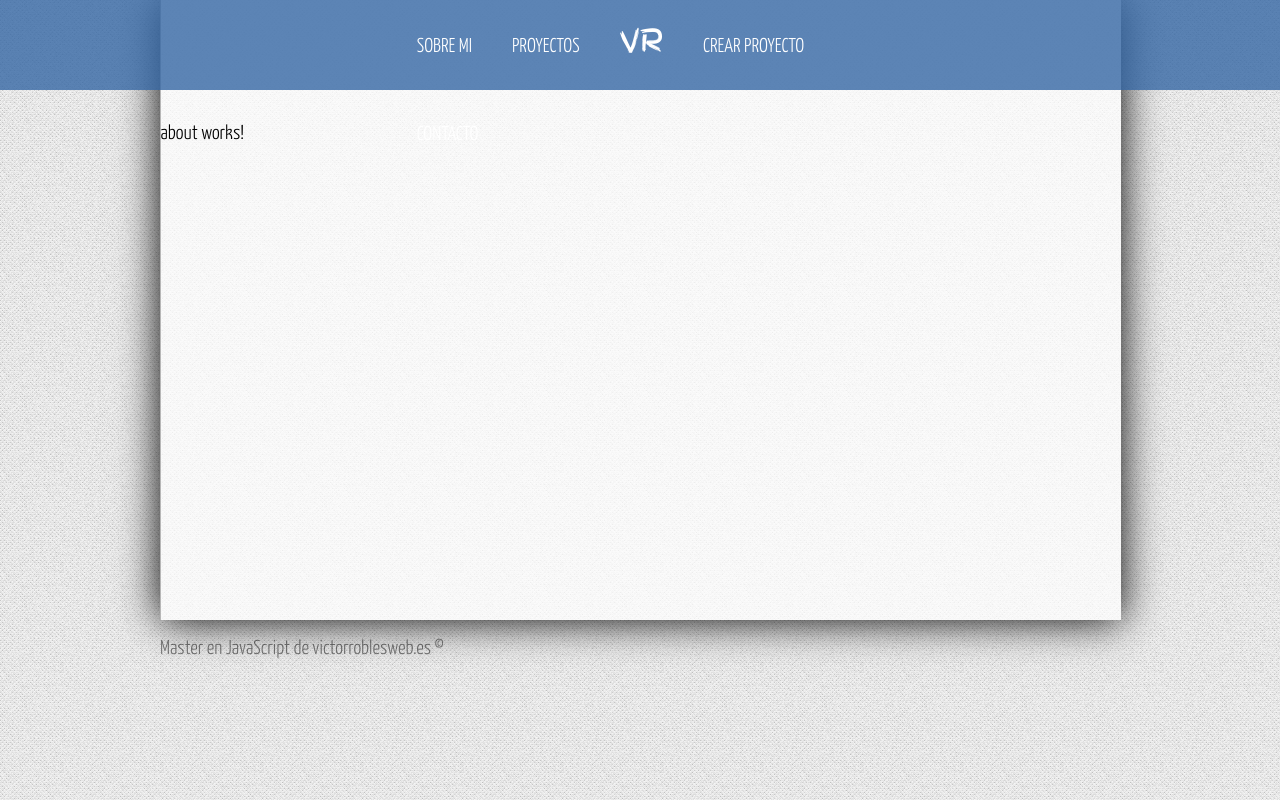
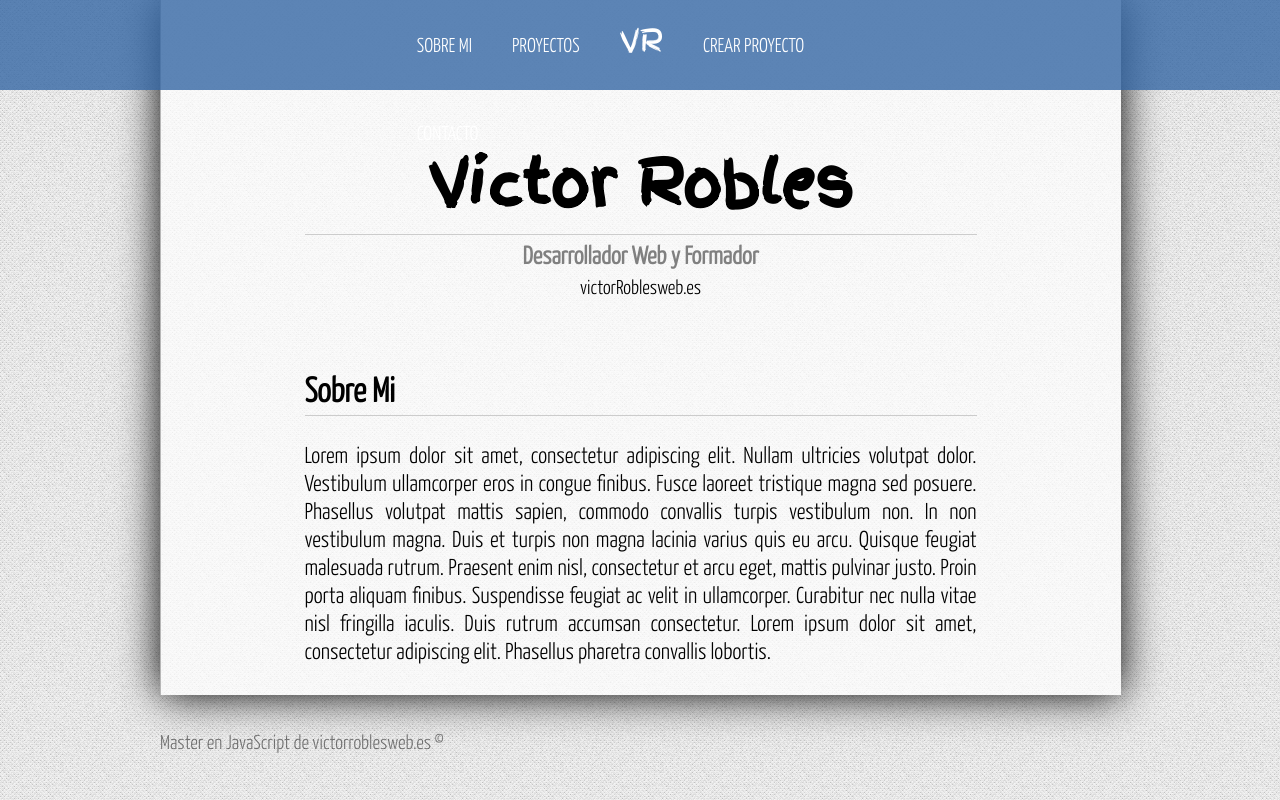
Before and after one commit to osmanjosue/MEANVictorRobles, an Angular app: page / in a window 1280 px wide. Built offline with nearby package versions, Linux system fonts and the light colour scheme.

Commit message:
69 seccion, 245 clase, Pagina sobre mi y estilos css

```diff
--- a/src/app/components/about/about.component.html
+++ b/src/app/components/about/about.component.html
@@ -1 +1,12 @@
-<p>about works!</p>
+<div id="title">
+    <h1>{{title}}</h1>
+    <h2> {{subtitle}}</h2>
+    <p>{{web}}</p>
+</div>
+
+<article class="about">
+    <h2>Sobre Mi</h2>
+    <p>
+        Lorem ipsum dolor sit amet, consectetur adipiscing elit. Nullam ultricies volutpat dolor. Vestibulum ullamcorper eros in congue finibus. Fusce laoreet tristique magna sed posuere. Phasellus volutpat mattis sapien, commodo convallis turpis vestibulum non. In non vestibulum magna. Duis et turpis non magna lacinia varius quis eu arcu. Quisque feugiat malesuada rutrum. Praesent enim nisl, consectetur et arcu eget, mattis pulvinar justo. Proin porta aliquam finibus. Suspendisse feugiat ac velit in ullamcorper. Curabitur nec nulla vitae nisl fringilla iaculis. Duis rutrum accumsan consectetur. Lorem ipsum dolor sit amet, consectetur adipiscing elit. Phasellus pharetra convallis lobortis.
+    </p>
+</article>
--- a/src/app/components/about/about.component.ts
+++ b/src/app/components/about/about.component.ts
@@ -7,7 +7,16 @@ import { Component, OnInit } from '@angular/core';
 })
 export class AboutComponent implements OnInit {
 
-  constructor() { }
+  public title:string;
+  public subtitle:string;
+  public web:string;
+
+  constructor() {
+    this.title="Victor Robles";
+    this.subtitle="Desarrollador Web y Formador";
+    this.web="victorRoblesweb.es";
+
+  }
 
   ngOnInit(): void {
   }
--- a/src/assets/css/styles.css
+++ b/src/assets/css/styles.css
@@ -99,3 +99,46 @@ footer{
     padding-top: 15px;
     color: rgba(0,0,0,0.5);
 }
+
+/* Sobre Mi */
+
+#title{
+    width: 70%;
+    margin: 0px auto;
+    text-align: center;
+    margin-top: 20px;
+    margin-bottom: 70px;
+}
+
+#title h1{
+    font-family: "finger";
+    font-size: 60px;
+    border-bottom: 1px solid #ccc;
+    padding-bottom:5px;
+}
+
+#title h2{
+    font-size: 25px;
+    color: gray;
+    margin-top:5px;
+    margin-bottom: 5px;
+}
+
+article.about{
+    width: 70%;
+    margin: 0px auto;
+    margin-bottom: 20px;
+    font-size: 23px;
+}
+
+.about h2{
+    border-bottom: 1px solid #ccc;
+    padding-bottom: 5px;
+    margin-bottom: 5px;
+}
+
+.about p{
+    padding-top: 20px;
+    padding-bottom: 30px;
+    text-align: justify;
+}
```
